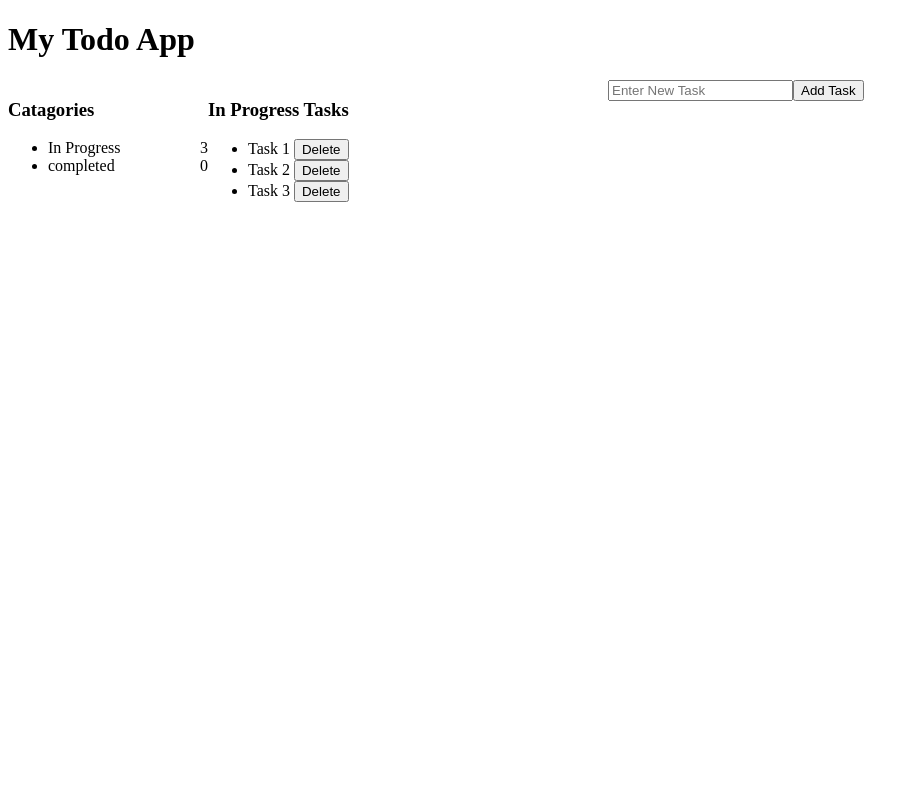
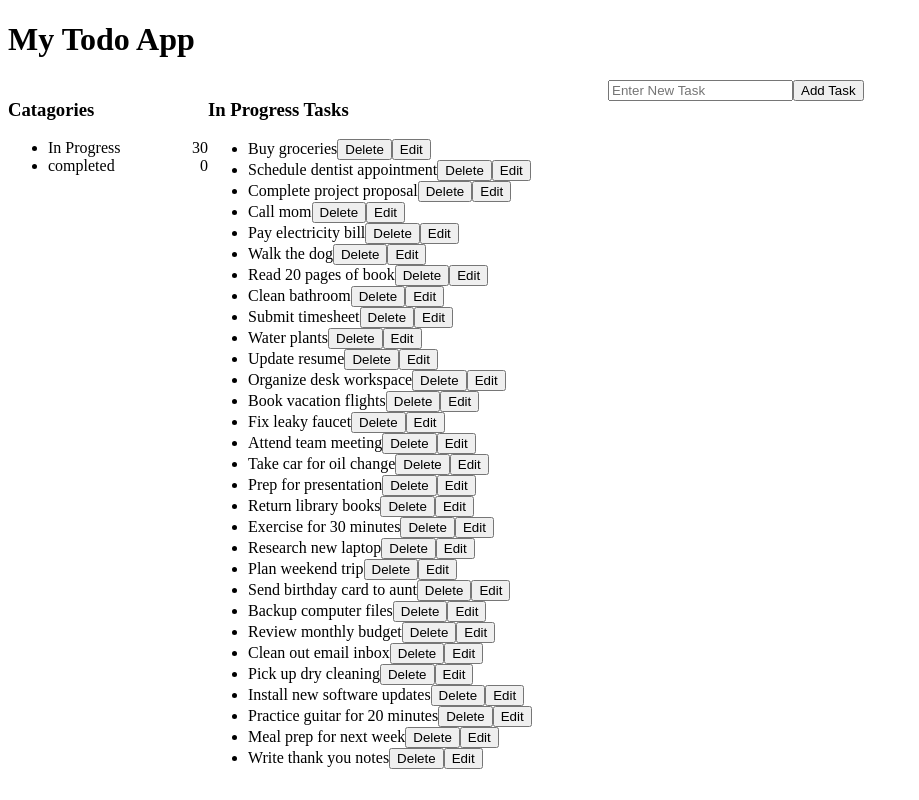
Before and after one commit to Shakur-22/todo-app, an Angular app: page / in a window 1280 px wide. Shown: the whole page, without its empty margins (0-919 px from the left). Built offline with nearby package versions, Linux system fonts and the light colour scheme.

Commit message:
added the edit function

```diff
--- a/src/app/app.html
+++ b/src/app/app.html
@@ -20,9 +20,11 @@
 <div style="float: left; width: 400px;">
   <h3>{{selectedcatagory}} Tasks</h3>
   <ul>
-    <li *ngFor="let task of getfilteredtask()"  (click)="changestatus(task)">
-      {{task.text}}
+    <li *ngFor="let task of getfilteredtask()">
+      <span (click)="changestatus(task)">{{task.text}}</span>
+      <span *ngIf="task.edit == true"><input [(ngModel)]="etask" (keydown.enter)="updateTask(task)" placeholder="Enter Edit"></span>
       <button (click)="delete(task)">Delete</button>
+      <button (click)="edittask(task)">Edit</button>
     </li>
   </ul>
 </div>
--- a/src/app/app.ts
+++ b/src/app/app.ts
@@ -1,6 +1,6 @@
 // app.component.ts
 import { Component, input } from '@angular/core';
-import { FormsModule } from '@angular/forms';
+import { FormsModule, NgModel } from '@angular/forms';
 import { CommonModule } from '@angular/common';
 
 @Component({
@@ -17,17 +17,60 @@ selectedcatagory = 'In Progress'
 
 newtask = ''
 
-tasks = [
-  {text: 'Task 1', completed: false},
-  {text: 'Task 2', completed: false},
-  {text: 'Task 3', completed: false}
-]
+etask = ''
 
 
+tasks = [
+  {text: 'Buy groceries', completed: false, edit: false},
+  {text: 'Schedule dentist appointment', completed: false, edit: false},
+  {text: 'Complete project proposal', completed: false, edit: false},
+  {text: 'Call mom', completed: false, edit: false},
+  {text: 'Pay electricity bill', completed: false, edit: false},
+  {text: 'Walk the dog', completed: false, edit: false},
+  {text: 'Read 20 pages of book', completed: false, edit: false},
+  {text: 'Clean bathroom', completed: false, edit: false},
+  {text: 'Submit timesheet', completed: false, edit: false},
+  {text: 'Water plants', completed: false, edit: false},
+  {text: 'Update resume', completed: false, edit: false},
+  {text: 'Organize desk workspace', completed: false, edit: false},
+  {text: 'Book vacation flights', completed: false, edit: false},
+  {text: 'Fix leaky faucet', completed: false, edit: false},
+  {text: 'Attend team meeting', completed: false, edit: false},
+  {text: 'Take car for oil change', completed: false, edit: false},
+  {text: 'Prep for presentation', completed: false, edit: false},
+  {text: 'Return library books', completed: false, edit: false},
+  {text: 'Exercise for 30 minutes', completed: false, edit: false},
+  {text: 'Research new laptop', completed: false, edit: false},
+  {text: 'Plan weekend trip', completed: false, edit: false},
+  {text: 'Send birthday card to aunt', completed: false, edit: false},
+  {text: 'Backup computer files', completed: false, edit: false},
+  {text: 'Review monthly budget', completed: false, edit: false},
+  {text: 'Clean out email inbox', completed: false, edit: false},
+  {text: 'Pick up dry cleaning', completed: false, edit: false},
+  {text: 'Install new software updates', completed: false, edit: false},
+  {text: 'Practice guitar for 20 minutes', completed: false, edit: false},
+  {text: 'Meal prep for next week', completed: false, edit: false},
+  {text: 'Write thank you notes', completed: false, edit: false}
+]
+edittask(taskToEdit: any) {
+  const index = this.tasks.indexOf(taskToEdit);
+  this.tasks[index].edit = true;
+}
+
+updateTask(taskToUpdate: any) {
+  const index = this.tasks.indexOf(taskToUpdate);
+  this.tasks[index].text = this.etask;
+  this.tasks[index].edit = false
+  this.etask = ''
+}
 
 addtask() {
-  this.tasks.push({text: this.newtask, completed: false})
+  if (this.newtask != ''){
+  this.tasks.push({text: this.newtask, completed: false, edit: false})
   this.newtask = ''
+  } else {
+    alert("Enter Task")
+  }
 }
 
 countComplete() {
```
